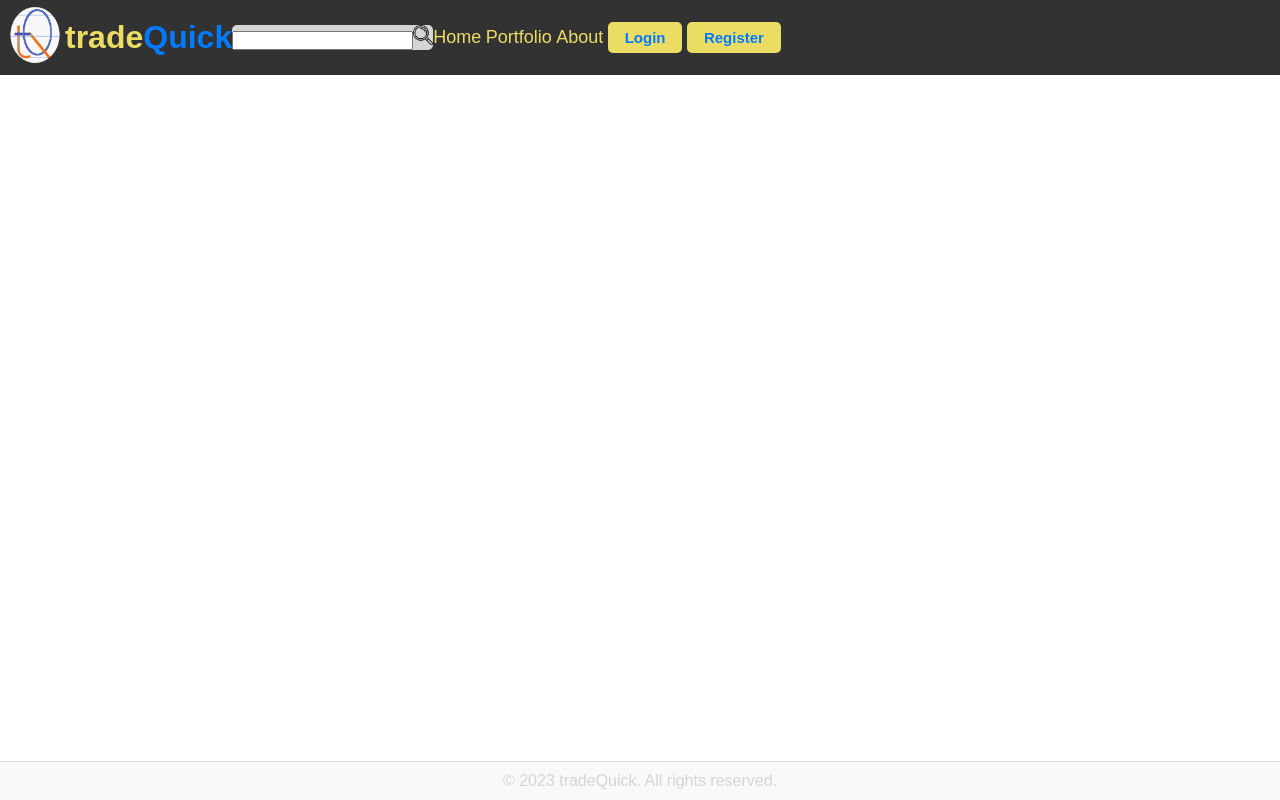
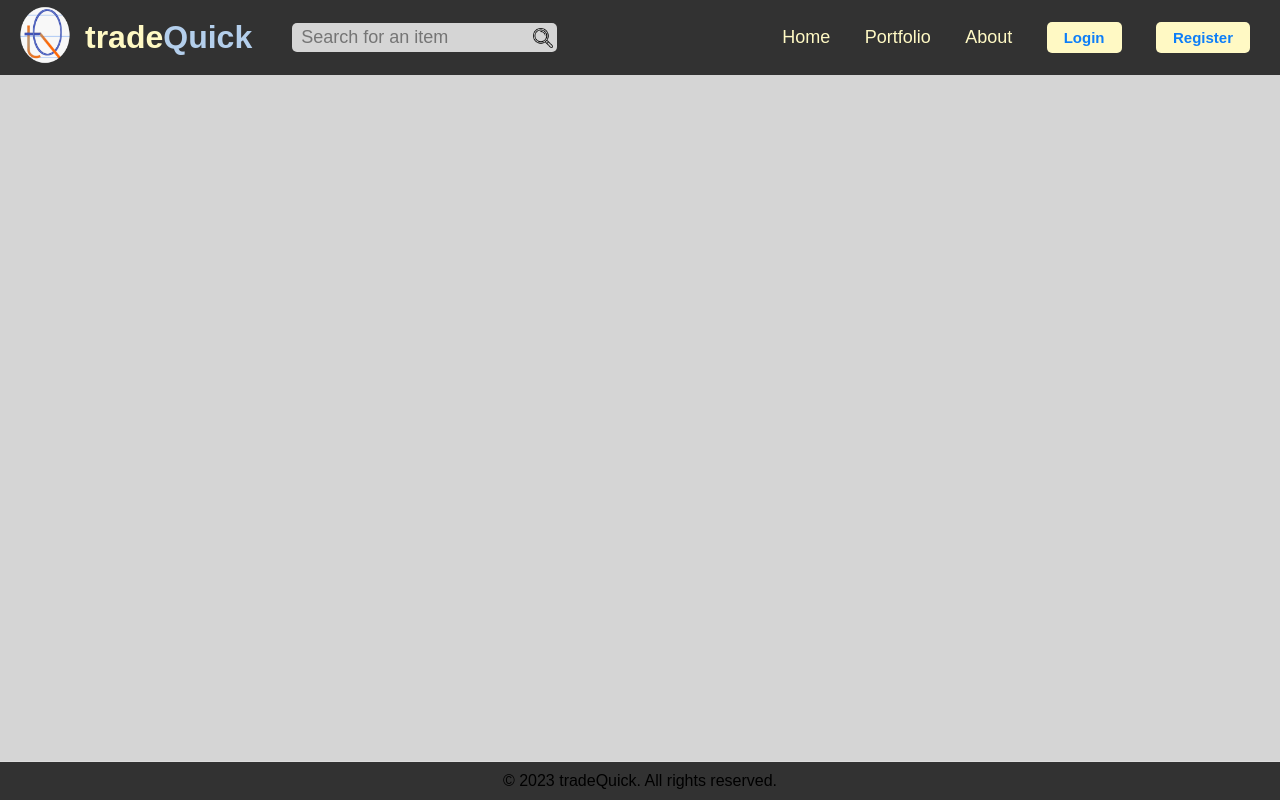
Before and after one commit to tpauldike/tradeQuick, a plain HTML site: page client-side/index.html in a window 1280 px wide. Drawn offline with Linux system fonts and the light colour scheme.

Commit message:
feature(header component): styled the header components as seen in the mockup

```diff
--- a/client-side/index.html
+++ b/client-side/index.html
@@ -4,22 +4,29 @@
     <meta charset="UTF-8" />
     <meta name="viewport" content="width=device-width, initial-scale=1.0" />
     <link rel="stylesheet" href="./styles/common.css" />
+    <link rel="stylesheet" href="./styles/landing-page.css" />
     <link rel="stylesheet" href="./styles/temporary.css" />
     <title>tradeQuick</title>
   </head>
   <body>
     <div class="container">
       <header>
-        <div id="logo">
-          <a href="#"> <img src="./assets/logo.png" alt="logo" id="logo" /></a>
-        </div>
-        <h1><span id="trade">trade</span>Quick</h1>
-        <div id="search-bar">
-          <input type="text" /><img
-            src="./assets/search.png"
-            alt="search"
-            id="search-icon"
-          />
+        <div id="excluding-nav">
+          <div id="logo">
+            <a href="#">
+              <img src="./assets/logo.png" alt="logo" id="logo"
+            /></a>
+          </div>
+          <div>
+            <h1 id="title"><span id="trade">trade</span>Quick</h1>
+          </div>
+          <div id="search-bar">
+            <input
+              type="text"
+              name="search"
+              placeholder="Search for an item"
+            /><img src="./assets/search.png" alt="search" id="search-icon" />
+          </div>
         </div>
         <nav>
           <a href="#">Home</a>
@@ -31,7 +38,7 @@
       </header>
 
       <main>
-        <section id="home-banner"></section>
+        <!-- <section id="banner-container"><img src="./assets/banner.jpg" alt="product banner" id="banner"></section> -->
         <section class="items-for-sale"></section>
         <section class="reviews"></section>
         <section class="contact-us"></section>
--- a/client-side/styles/common.css
+++ b/client-side/styles/common.css
@@ -1,3 +1,12 @@
+:root {
+  --primary-color: #FFF9C4;
+  --secondary-color: #0d7ef8;
+  --header-background: #323232;
+  --background-color: #D5D5D5;
+  --text-input-color: #0d355f;
+  --cta-color: rgb(255, 0, 0);
+}
+
 * {
   margin: 0;
   padding: 0;
@@ -6,21 +15,44 @@
 
 body {
   font-family: "Arial", sans-serif;
-  color: #D5D5D5;
+  background-color: var(--background-color);
 }
 
 header {
+  user-select: none;
   display: flex;
   flex-direction: row;
   position: fixed;
-  background-color: #323232;
+  background-color: var(--header-background);
   width: 100%;
   padding: 5px;
   align-items: center;
-  justify-content: flex-start;
+  justify-content: space-between;
   align-content: center;
   left: 0;
   top: 0;
+}
+
+#excluding-nav {
+  display: flex;
+  align-items: center;
+  justify-content: flex-start;
+}
+
+#excluding-nav div {
+  margin-left: 10px;
+}
+
+#excluding-nav #search-bar {
+  margin-left: 40px;
+}
+
+nav {
+  margin: 10px;
+}
+
+nav a {
+  margin: 15px;
 }
 
 #logo {
@@ -28,13 +60,29 @@ header {
 }
 
 #search-bar {
+  display: flex;
+  border-radius: 5px;
+  background-color: var(--background-color);
+  align-items: center;
+  justify-content: center;
+  padding: 4px;
+}
+
+#search-bar input {
   border: none;
+  background-color: var(--background-color);
   border-radius: 5px;
-  background-color: #D5D5D5;
+  font-size: 18px;
+  color: var(--text-input-color);
+  margin-left: 5px;
 }
 
 #search-icon {
   max-width: 20px;
+}
+
+#search-icon:hover {
+  cursor: pointer;
 }
 
 .container {
@@ -44,29 +92,34 @@ header {
 }
 
 #trade {
-    color: #ebdd63;
+    color: var(--primary-color);
+}
+
+h1#title {
+  color: #b4cfec; /* unique color for the app name */
 }
 
 h1,
 h2,
 h3 {
-  color: #007bff;
+  color: var(--secondary-color);
 }
 
 a {
-  color: #ebdd63;
+  color: var(--primary-color);
   font-size: large;
   text-decoration: none;
 }
 
 a:hover {
+  color: var(--secondary-color);
   text-decoration: underline;
 }
 
 button {
   padding: 7px 17px;
-  background-color: #ebdd63;
-  color: #007bff;
+  background-color: var(--primary-color);
+  color: var(--secondary-color);
   font-weight: 550;
   font-size: 15px;
   border: none;
@@ -75,8 +128,8 @@ button {
 }
 
 button:hover {
-  background-color: #0056b3;
-  color: #ebdd63
+  background-color: var(--secondary-color);
+  color: var(--primary-color);
 }
 
 footer {
@@ -86,7 +139,7 @@ footer {
     width: 100%;
     padding: 10px;
     text-align: center;
-    background-color: #f8f9fa;
+    background-color: var(--header-background);
     border-top: 1px solid #ddd;
   }
 
--- /dev/null
+++ b/client-side/styles/landing-page.css
@@ -0,0 +1,8 @@
+@import url(./common.css);
+
+/* --primary-color: #FFF9C4;
+--secondary-color: #0d7ef8;
+--header-background: #323232;
+--background-color: #D5D5D5;
+--text-input-color: #0d355f;
+--cta-color: rgb(255, 0, 0); */
```
